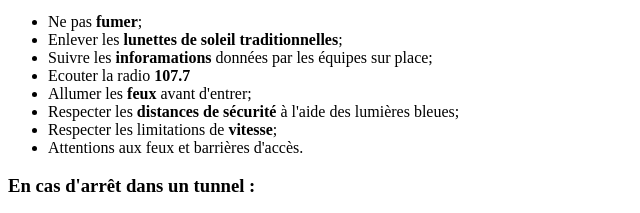
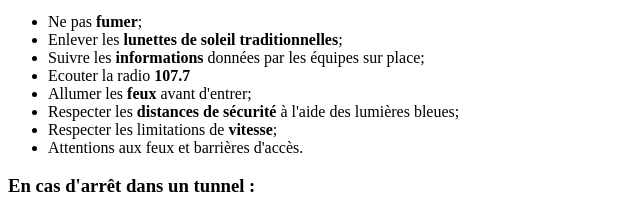
Before and after one commit to VisiOn-Ere/NEOTENA, a plain HTML site: page f-o/fo11.html in a window 1280 px wide. Shown: the part 397-610 px from the top of the page, 0-640 px from the left. Drawn offline with Linux system fonts and the light colour scheme.

Commit message:
Correction orthographe fiche orale 11.

```diff
--- a/f-o/fo11.html
+++ b/f-o/fo11.html
@@ -1,6 +1,7 @@
 <!doctype html>
 
 <html lang="fr">
+
 <head>
   <meta charset="UTF-8" />
   <meta name="viewport" content="width=device-width, initial-scale=1" />
@@ -40,7 +41,7 @@
         Enlever les <strong>lunettes de soleil traditionnelles</strong>;
       </li>
       <li>
-          Suivre les <strong>inforamations</strong> données par les équipes sur
+        Suivre les <strong>informations</strong> données par les équipes sur
         place;
       </li>
       <li>Ecouter la radio <strong>107.7</strong></li>
@@ -156,4 +157,5 @@
     </ul>
   </article>
 </body>
+
 </html>
```
Lines whose indentation alone changed are shown as unchanged.
